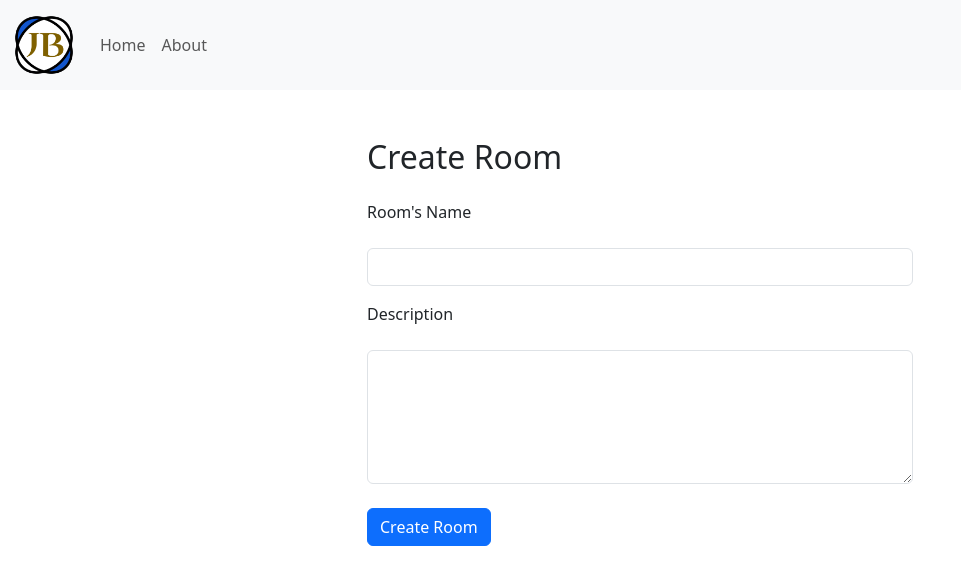
After one commit to zraza-riis/planning-poker, a Flask app: page /create-room in a window 1280 px wide. The commit adds this page. Shown: the top 585 px of the page, without its empty margins (0-961 px from the left). Run offline with Flask 3, Linux system fonts and the light colour scheme; some libraries are stand-ins or nearby versions.

Commit message:
room workflow kind of works

```diff
--- a/app/__init__.py
+++ b/app/__init__.py
@@ -18,6 +18,9 @@ def create_app(config_object=Config):
     from app.auth import bp as auth_bp
     app.register_blueprint(auth_bp)
 
+    from app.ui import bp as ui_bp
+    app.register_blueprint(ui_bp)
+
     @app.route('/test/')
     def test_page():
         return '<h1>It Works!</h1>'
--- a/app/main/routes.py
+++ b/app/main/routes.py
@@ -1,4 +1,4 @@
-from flask import render_template, jsonify, url_for, request
+from flask import render_template, jsonify, url_for, request, redirect
 from app.main import bp
 import uuid
 
@@ -14,21 +14,29 @@ def index():
 def about():
     return render_template('about.html')
 
-@bp.route('/create-room', methods=['POST'])
+@bp.route('/create-room', methods=['GET', 'POST'])
 def create_room():
-    room_uuid = str(uuid.uuid4())
-    room_link = url_for('main.join_room', room_uuid=room_uuid, _external=True)
-    room_name = request.form.get('room_name')
-    room_description = request.form.get('room_description')
+    if request.method == 'POST':
+        room_uuid = str(uuid.uuid4())
+        room_name = request.form.get('room_name')
+        room_description = request.form.get('room_description')
 
-    room = Room(name=room_name, description=room_description, uuid=room_uuid)
-    db.session.add(room)
-    db.session.commit()
+        room = Room(name=room_name, description=room_description, uuid=room_uuid)
+        db.session.add(room)
+        db.session.commit()
+        return redirect(url_for('main.join_room', room_uuid=room_uuid))
+    return render_template('create_room.html')
 
-    room_link = url_for('auth.join_room', room_uuid=room_uuid, _external=True)
+@bp.route('/join/<room_uuid>', methods=['GET', 'POST'])
+def join_room(room_uuid):
+    room = Room.query.filter_by(uuid=room_uuid).first_or_404()
+    if request.method == 'POST':
+        display_name = request.form.get('display_name')
+        return redirect(url_for('main.room_page', room_uuid=room_uuid))
+    return render_template("join_room.html", room=room)
 
-    return jsonify({'room_uuid': room_uuid, 'room_link': room_link})
-
-
-def join_room(room_uuid):
-    return render_template("join_room.html", room_uuid=room_uuid)
+@bp.route('/room/<room_uuid>', methods=['GET'])
+def room_page(room_uuid):
+    room = Room.query.filter_by(uuid=room_uuid).first_or_404()
+    print(room)
+    return render_template('room.html', room=room)
--- a/app/models/room.py
+++ b/app/models/room.py
@@ -4,7 +4,7 @@ from datetime import datetime
 class Room(db.Model):
     id = db.Column(db.Integer, primary_key=True)
     name = db.Column(db.String(50), nullable=False)
-    description = db.Column(db.String(200))
+    description = db.Column(db.String(200), nullable=True)
     uuid = db.Column(db.String(36), unique=True, nullable=False)
     created_at = db.Column(db.DateTime, default=datetime.utcnow)
 
--- a/app/templates/base.html
+++ b/app/templates/base.html
@@ -2,15 +2,15 @@
 <html lang="en">
 
 <head>
-    <title>Flask Template</title>
+    <title>Planning Poker</title>
 
     <!-- Required meta tags -->
     <meta charset="utf-8">
     <meta name="viewport" content="width=device-width, initial-scale=1">
 
     <!-- Metatags with site info -->
-    <meta property="og:site_name" content="Flask Template" />
-    <meta property="og:title" content="A Simple Flask Template" />
+    <meta property="og:site_name" content="Planning Poker" />
+    <meta property="og:title" content="Planning Poker" />
     <meta property="og:description"
         content="Download and use this template to quickly spin up a Flask app with database and authentication support already set up!" />
     <meta property="og:type" content="website" />
--- /dev/null
+++ b/app/templates/create_room.html
@@ -0,0 +1,23 @@
+{% extends 'base.html' %}
+
+{% block content %}
+<div class="container mt-2">
+    <div class="row justify-content-center">
+        <div class="col-md-6">
+            <h2 class="mb-4">Create Room</h2>
+            <form method="post">
+                <div class="form-group">
+                    <label for="room_name">Room's Name</label><br><br>
+                    <input type="text" class="form-control" id="room_name" name="room_name" required>
+                </div>
+                <div class="form-group mt-3">
+                    <label for="details">Description</label><br><br>
+                    <textarea class="form-control" id="room_description" name="room_description" rows="5" required></textarea>
+                </div>
+                <br>
+                <button type="submit" class="btn btn-primary">Create Room</button>
+            </form>
+        </div>
+    </div>
+</div>
+{% endblock %}
--- /dev/null
+++ b/app/ui/__init__.py
@@ -0,0 +1,5 @@
+from flask import Blueprint
+
+bp = Blueprint('ui', __name__)
+
+from app.ui import routes
```
Also changed, not shown: app/templates/join_room.html (added, +20 -0 lines), app/templates/room.html (added, +7 -0 lines), app/ui/routes.py (added, +10 -0 lines).
